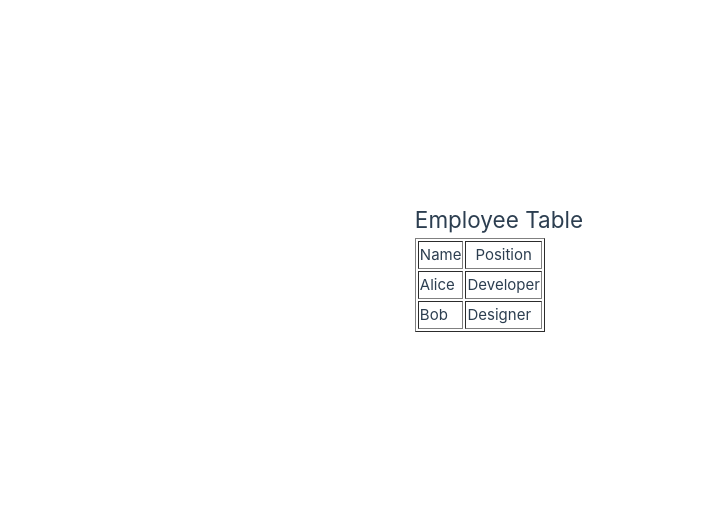
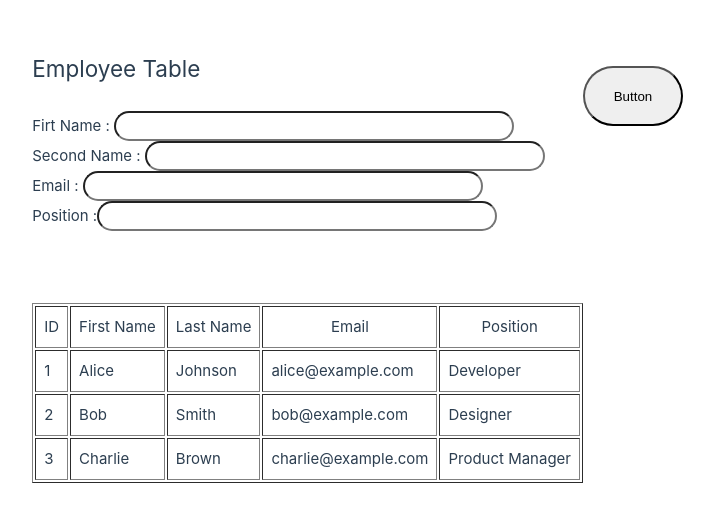
Before and after one commit to The-DeltaProjects/employees, a Vue app in the folder frontend/: page / in a window 1280 px wide. Shown: the part 133-654 px from the top of the page, without its empty margins (57-771 px from the left). Built offline with nearby package versions, Linux system fonts and the light colour scheme.

Commit message:
Updated frontend only

```diff
--- a/frontend/index.html
+++ b/frontend/index.html
@@ -1,10 +1,10 @@
 <!DOCTYPE html>
 <html lang="">
   <head>
-    <meta charset="UTF-8">
-    <link rel="icon" href="/favicon.ico">
-    <meta name="viewport" content="width=device-width, initial-scale=1.0">
-    <title>Vite App</title>
+    <meta charset="UTF-8" />
+    <link rel="icon" href="/favicon.ico" />
+    <meta name="viewport" content="width=device-width, initial-scale=1.0" />
+    <title>Employees</title>
   </head>
   <body>
     <div id="app"></div>
--- a/frontend/src/App.vue
+++ b/frontend/src/App.vue
@@ -1,28 +1,99 @@
 <template>
   <div>
-    <h2>Employee Table</h2>
-    <table border="1">
-      <tr>
-        <th>Name</th>
-        <th>Position</th>
-      </tr>
-      <tr v-for="(employee, index) in employees" :key="index">
-        <td>{{ employee.name }}</td>
-        <td>{{ employee.position }}</td>
-      </tr>
+    <h2 class="text-xl font-bold mb-4">Employee Table</h2>
+    <br>
+
+    <label for="fName">Firt Name :  </label>
+    <input type="text" id="fName" placeholder=""><br>
+
+    <label for="sName">Second Name :  </label>
+    <input type="text" id="sName" placeholder=""><br>
+
+    <label for="email">Email :  </label>
+    <input type="email" id="email" placeholder=""><br>
+
+    <label for="position">Position :</label>
+    <input type="text" id="position" placeholder=""><br>
+    <br><br><br>
+
+
+
+
+
+
+
+
+
+
+
+
+    <table border="1" cellpadding="8">
+      <thead>
+        <tr>
+          <th v-for="(col, index) in columns" :key="index">
+            {{ col }}
+          </th>
+        </tr>
+      </thead>
+      <tbody>
+        <tr v-for="(employee, index) in employees" :key="index">
+          <td v-for="(col, i) in columns" :key="i">
+            {{ employee[col.toLowerCase().replace(' ', '')] }}
+          </td>
+        </tr>
+      </tbody>
     </table>
   </div>
+
+  <button class = "myButton">Button</button>
+
 </template>
 
 <script>
 export default {
   data() {
     return {
+      columns: ['ID', 'First Name', 'Last Name', 'Email', 'Position'],
       employees: [
-        { name: "Alice", position: "Developer" },
-        { name: "Bob", position: "Designer" },
+        {
+          id: 1,
+          firstname: "Alice",
+          lastname: "Johnson",
+          email: "alice@example.com",
+          position: "Developer"
+        },
+        {
+          id: 2,
+          firstname: "Bob",
+          lastname: "Smith",
+          email: "bob@example.com",
+          position: "Designer"
+        },
+        {
+          id: 3,
+          firstname: "Charlie",
+          lastname: "Brown",
+          email: "charlie@example.com",
+          position: "Product Manager"
+        }
       ]
-    };
+    }
   }
 }
 </script>
+
+<style>
+.myButton{
+  margin-top: 15px;
+  width: 100px;
+  height: 60px;
+  border-radius: 50px;
+}
+
+input[type=text],[type=email]{
+  border-radius: 30px;
+  width: 400px;
+  height: 30px;
+
+}
+</style>
```
